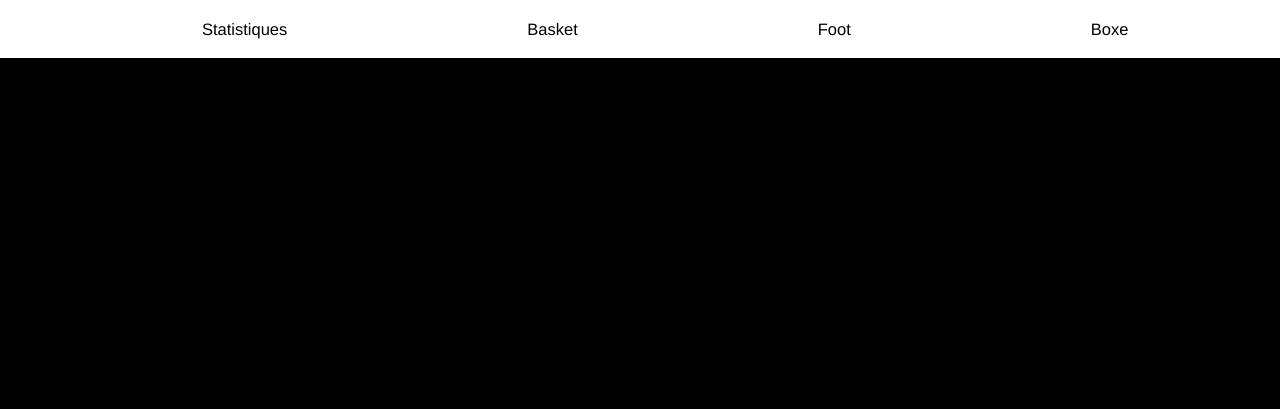
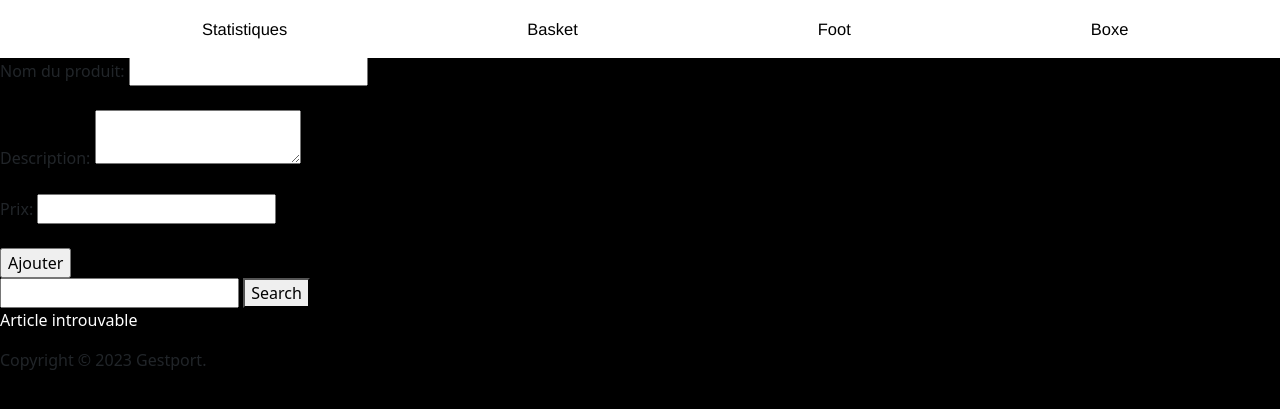
Before and after one commit to momodiaobana/SiteAssoSport, a Django app: page /basket/ in a window 1280 px wide. Shown: the top 409 px of the page. Run offline with Django 4.2, Linux system fonts and the light colour scheme; data comes from the database, SQL or seed files in the repository.

Commit message:
eddy - barre de recherche

```diff
--- a/appAsso/templates/acceuil.html
+++ b/appAsso/templates/acceuil.html
@@ -175,7 +175,7 @@
       </div>
 
       <br> <br> <br>
-        <h1 style="color: white; font-family: 'Courier New', Courier, monospace;">Valeur de chaque catégories</h1>
+        <h1 style="color: white; font-family: 'Courier New', Courier, monospace;">Valeur de chaque catégorie</h1>
         <div class="container" style="width:50%; height: 50%;">
 
             <br> <br> <br>
--- a/appAsso/templates/basket.html
+++ b/appAsso/templates/basket.html
@@ -10,19 +10,38 @@
     <title>Document</title>
 </head>
 <body>
+
     {% block content %}
+    <h1>Ajout de produit</h1>
+    <form method="POST">
+        <label for="nom">Nom du produit:</label>
+        <input type="text" id="nom" name="nom"><br><br>
+        <label for="description">Description:</label>
+        <textarea id="description" name="description"></textarea><br><br>
+        <label for="prix">Prix:</label>
+        <input type="number" id="prix" name="prix"><br><br>
+        <input type="submit" value="Ajouter">
+    </form>
+    <!-- TEST FONCTIONNALITE RECHERCHE -->
+    <form method="get">
+        <input type="text" name="search" />
+        <button type="submit">Search</button>
+    </form>
 
-    <main>
+    {% if post %}
+    {% for matos in post %}
+    <p style="color:white;">{{matos.nomProduit}} {{matos.prix}}</p>
+
+    {% endfor %}
+
+    {% else %}
+    <p style="color:white;"> Article introuvable </p>
+
+    {% endif %}
+    {% endblock %}
 
 
 
 
-
-
-
-    </main>
-
-    {% endblock %}
-
 </body>
 </html>
--- a/appAsso/views.py
+++ b/appAsso/views.py
@@ -89,13 +89,37 @@
 
 def boxe(request):
     boxep = Products.objects.filter(cProduit = "boxe")
-    return render(request, 'boxe.html',{'boxep': boxep})
+    context = {
+        'boxep': boxep
+        }
+
+    #provisoire
+    if request.method == 'GET':
+        search = request.GET.get('search')
+        post = Products.objects.all().filter(cProduit="boxe").filter(nomProduit=search)
+        return render(request, 'boxe.html', {'post': post})
+
+
+    return render(request, 'boxe.html',context)
 
 
 def foot(request):
+
+    #rechercher des elements à travers la barre de recherche
+    if request.method == 'GET':
+        search = request.GET.get('search')
+        post = Products.objects.all().filter(cProduit="foot").filter(nomProduit=search)
+        return render(request, 'foot.html', {'post': post})
+
+
     return render(request, 'foot.html')
 
 def basket(request):
+    #rechercher des elements à travers la barre de recherche
+    if request.method == 'GET':
+        search = request.GET.get('search')
+        post = Products.objects.all().filter(cProduit="basket").filter(nomProduit=search)
+        return render(request, 'basket.html', {'post': post})
     return render(request, 'basket.html')
 
 
```
Also changed, not shown: appAsso/templates/boxe.html (+23 -4 lines), appAsso/templates/foot.html (+31 -0 lines).
